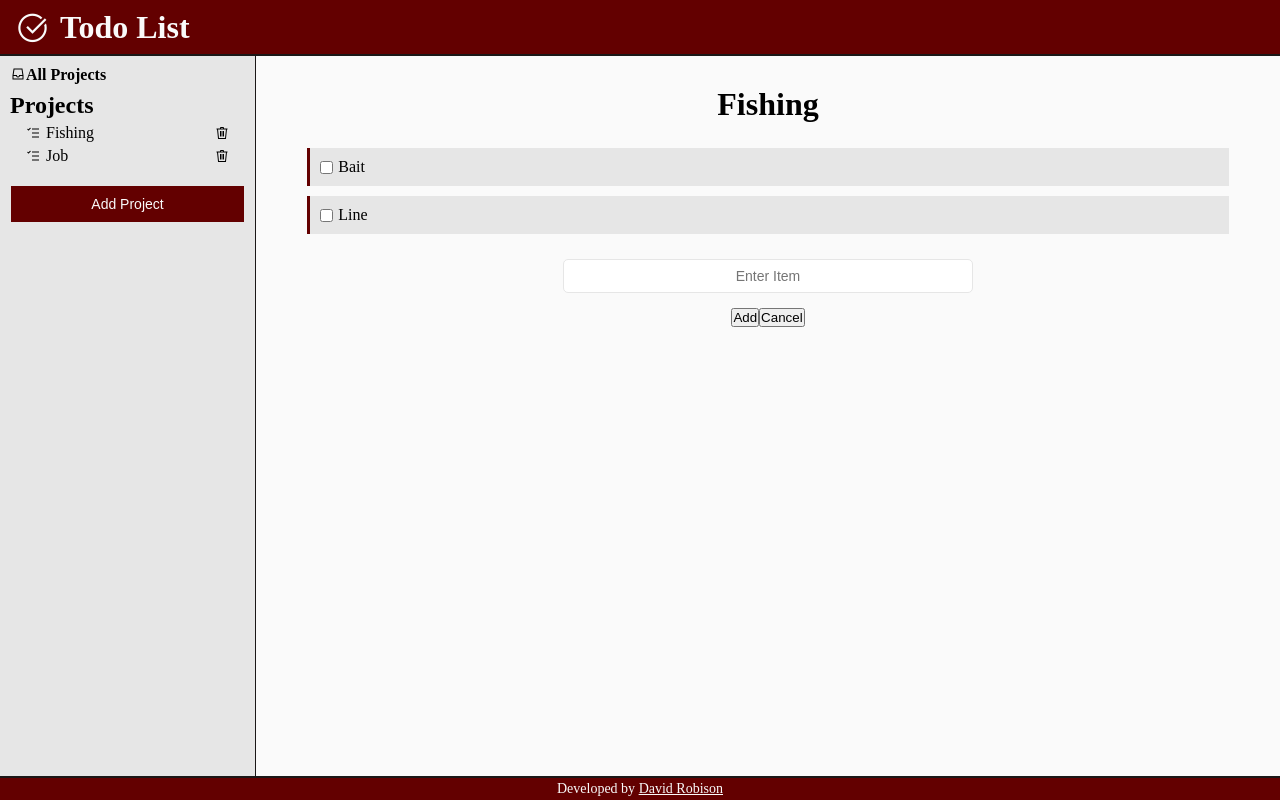
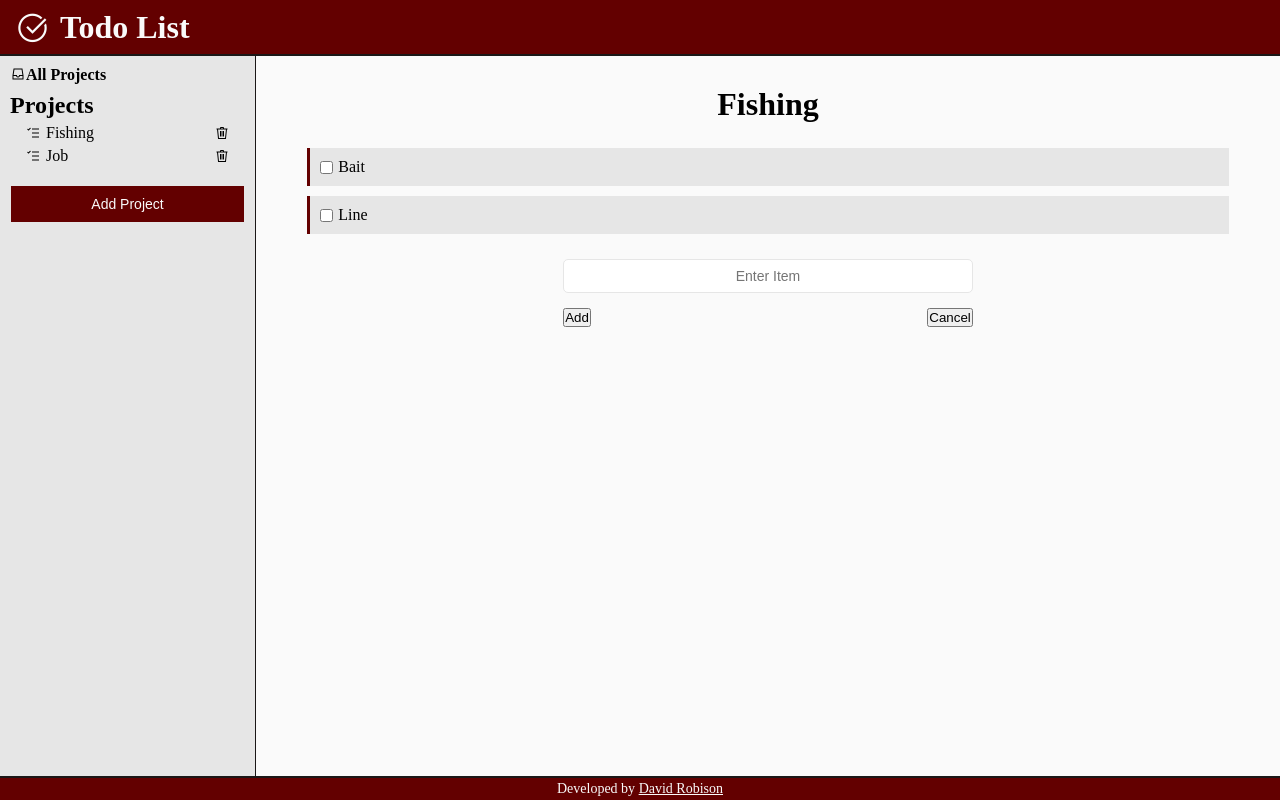
Before and after one commit to robisonwebdev/todo-react, a React (Create React App) app: page / in a window 1280 px wide. Both pictures are taken after a click on the button "Add Item". Built offline with nearby package versions, Linux system fonts and the light colour scheme.

Commit message:
Added styling to .formControls

```diff
--- a/src/styles/AddItemForm.css
+++ b/src/styles/AddItemForm.css
@@ -17,3 +17,13 @@
     text-align: center;
     width: 100%;
 }
+
+.formControls {
+    display: flex;
+    flex-direction: row;
+    justify-content: space-between;
+    align-items: center;
+
+    height: auto;
+    width: 100%;
+}
```
